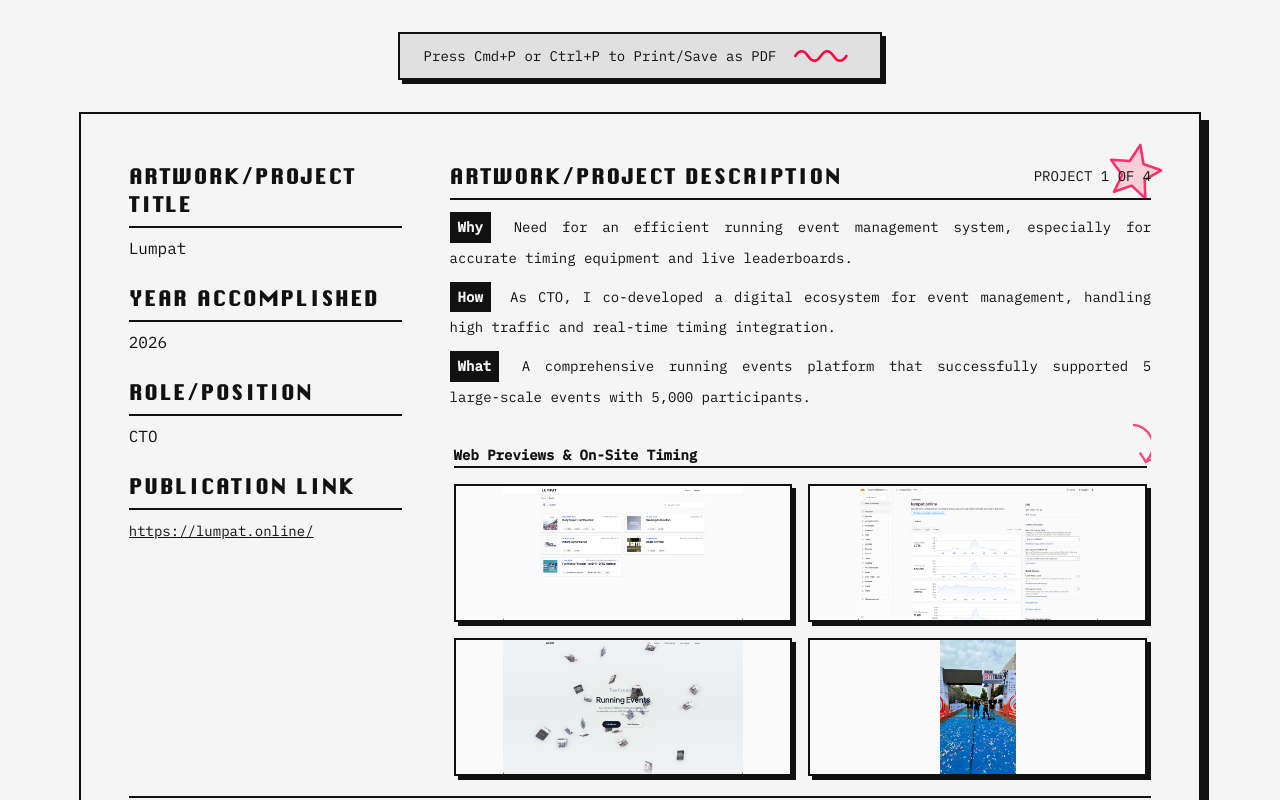
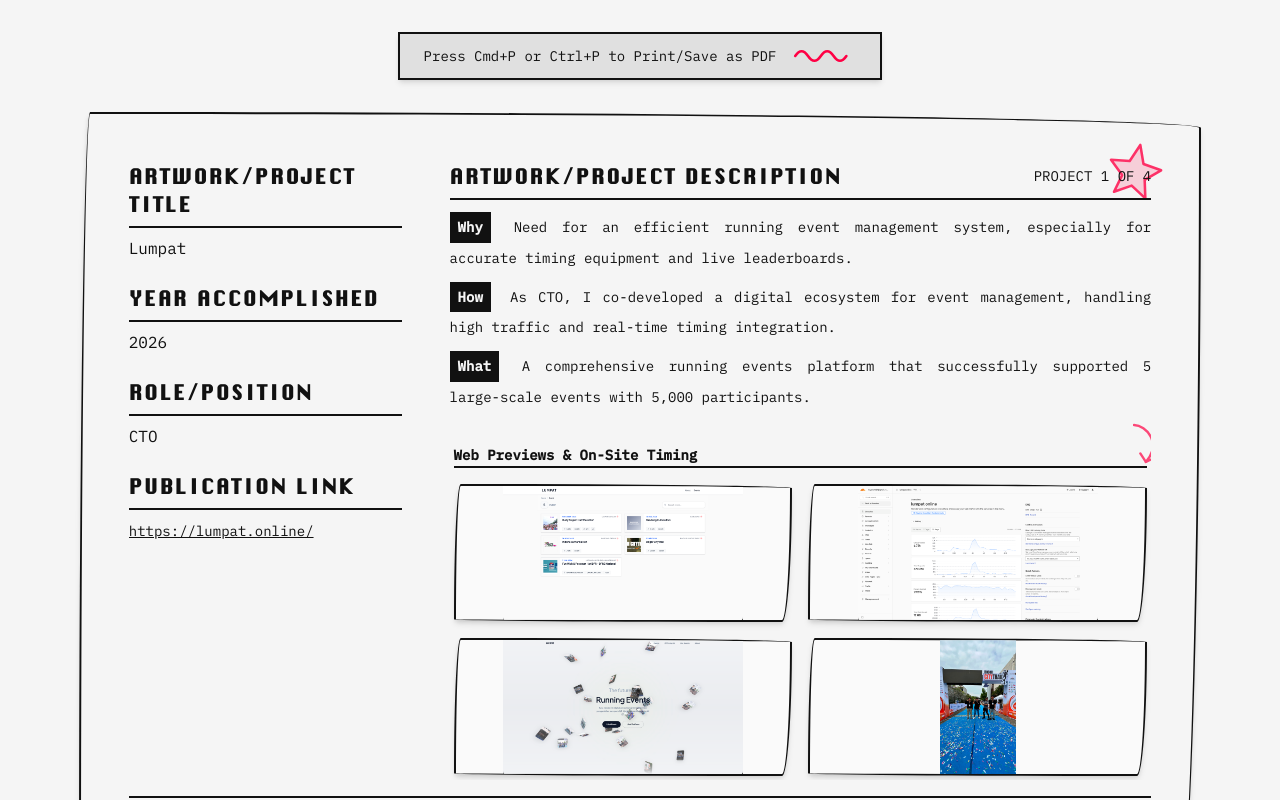
Before and after one commit to aryakamwys/portofolio-arya, a Next.js app: page /academy in a window 1280 px wide. Built offline with nearby package versions, Linux system fonts and the light colour scheme.

Commit message:
style: Apply organic wavy borders instead of brutalist shadows

```diff
--- a/src/app/academy/page.tsx
+++ b/src/app/academy/page.tsx
@@ -61,10 +61,10 @@
             <SwirlyArrowDown className="absolute -top-6 -right-6 w-12 h-12 text-[var(--color-accent)] opacity-70 rotate-12" />
             <p className="font-mono text-[14px] font-bold border-b-2 border-[var(--color-navy)] mb-2">Web Previews & On-Site Timing</p>
             <div className="grid grid-cols-2 grid-rows-2 gap-4 flex-1 min-h-0">
-              <img src="/academy-assets/lumpat/Screenshot%202026-06-17%20at%2017.13.14.png" alt="Lumpat Web Preview 1" className="object-contain bg-white/50 w-full h-full border-2 border-[var(--color-navy)] shadow-[4px_4px_0_0_var(--color-navy)]" />
-              <img src="/academy-assets/lumpat/Screenshot%202026-06-17%20at%2017.14.49.png" alt="Lumpat Web Preview 2" className="object-contain bg-white/50 w-full h-full border-2 border-[var(--color-navy)] shadow-[4px_4px_0_0_var(--color-navy)]" />
-              <img src="/academy-assets/lumpat/Screenshot%202026-06-17%20at%2017.14.03%201.png" alt="Lumpat Web Preview 3" className="object-contain bg-white/50 w-full h-full border-2 border-[var(--color-navy)] shadow-[4px_4px_0_0_var(--color-navy)]" />
-              <img src="/academy-assets/lumpat/WhatsApp%20Image%202026-06-12%20at%2021.44.23.jpeg" alt="Lumpat Timing Setup" className="object-contain bg-white/50 w-full h-full border-2 border-[var(--color-navy)] shadow-[4px_4px_0_0_var(--color-navy)]" />
+              <img src="/academy-assets/lumpat/Screenshot%202026-06-17%20at%2017.13.14.png" alt="Lumpat Web Preview 1" className="object-contain bg-white/50 w-full h-full border-2 border-[var(--color-navy)] rounded-[2%_98%_3%_97%/97%_3%_98%_2%] shadow-md" />
+              <img src="/academy-assets/lumpat/Screenshot%202026-06-17%20at%2017.14.49.png" alt="Lumpat Web Preview 2" className="object-contain bg-white/50 w-full h-full border-2 border-[var(--color-navy)] rounded-[2%_98%_3%_97%/97%_3%_98%_2%] shadow-md" />
+              <img src="/academy-assets/lumpat/Screenshot%202026-06-17%20at%2017.14.03%201.png" alt="Lumpat Web Preview 3" className="object-contain bg-white/50 w-full h-full border-2 border-[var(--color-navy)] rounded-[2%_98%_3%_97%/97%_3%_98%_2%] shadow-md" />
+              <img src="/academy-assets/lumpat/WhatsApp%20Image%202026-06-12%20at%2021.44.23.jpeg" alt="Lumpat Timing Setup" className="object-contain bg-white/50 w-full h-full border-2 border-[var(--color-navy)] rounded-[2%_98%_3%_97%/97%_3%_98%_2%] shadow-md" />
             </div>
           </div>
         );
@@ -73,10 +73,10 @@
           <div className="flex flex-col gap-2 h-full w-full relative">
             <p className="font-mono text-[14px] font-bold border-b-2 border-[var(--color-navy)] mb-2">Dashboard & Singapore Showcase</p>
             <div className="grid grid-cols-2 gap-4 flex-1 min-h-0">
-              <img src="/academy-assets/hawa/Screenshot%202026-06-17%20at%2017.16.38.png" alt="Hawa App Preview 1" className="object-contain bg-white/50 w-full h-full border-2 border-[var(--color-navy)] shadow-[4px_4px_0_0_var(--color-navy)]" />
-              <img src="/academy-assets/hawa/Screenshot%202026-06-17%20at%2017.17.45.png" alt="Hawa App Preview 2" className="object-contain bg-white/50 w-full h-full border-2 border-[var(--color-navy)] shadow-[4px_4px_0_0_var(--color-navy)]" />
+              <img src="/academy-assets/hawa/Screenshot%202026-06-17%20at%2017.16.38.png" alt="Hawa App Preview 1" className="object-contain bg-white/50 w-full h-full border-2 border-[var(--color-navy)] rounded-[2%_98%_3%_97%/97%_3%_98%_2%] shadow-md" />
+              <img src="/academy-assets/hawa/Screenshot%202026-06-17%20at%2017.17.45.png" alt="Hawa App Preview 2" className="object-contain bg-white/50 w-full h-full border-2 border-[var(--color-navy)] rounded-[2%_98%_3%_97%/97%_3%_98%_2%] shadow-md" />
             </div>
-            <div className="mt-2 bg-[var(--color-cream)] border-2 border-[var(--color-navy)] p-3 shadow-[4px_4px_0_0_var(--color-navy)] relative">
+            <div className="mt-2 bg-[var(--color-cream)] border-2 border-[var(--color-navy)] p-3 rounded-[2%_98%_3%_97%/97%_3%_98%_2%] shadow-md relative">
                <SmileyFace className="absolute -top-8 -left-4 w-12 h-12 text-yellow-500 -rotate-12" />
                <p className="font-bold text-[14px] leading-tight ml-4">Result: Our team was selected to present the project at the YDCT Global Summit in Singapore! 🇸🇬</p>
                <a href="https://www.linkedin.com/posts/muhammadaryakamal_climatetech-airquality-bandung-activity-7427930531532828672-zuWG?utm_source=share&utm_medium=member_desktop&rcm=ACoAAEPzrBABMwHE4Lo-2hIwqFNUDNQMn1NHGlQ" target="_blank" rel="noreferrer" className="text-blue-600 underline text-xs mt-1 ml-4 inline-block font-mono">View LinkedIn Post ↗</a>
@@ -88,11 +88,11 @@
           <div className="flex flex-col gap-2 h-full w-full relative">
             <p className="font-mono text-[14px] font-bold border-b-2 border-[var(--color-navy)] mb-2">Mobile App Screens</p>
             <div className="flex gap-4 flex-1 justify-center items-center min-h-0">
-              <img src="/academy-assets/prenava/Screenshot%202026-06-17%20at%2017.19.54.png" alt="Prenava App 1" className="object-contain bg-white/50 h-full max-h-[220px] border-2 border-[var(--color-navy)] shadow-[4px_4px_0_0_var(--color-navy)]" />
-              <img src="/academy-assets/prenava/Screenshot%202026-06-17%20at%2017.23.06.png" alt="Prenava App 2" className="object-contain bg-white/50 h-full max-h-[220px] border-2 border-[var(--color-navy)] shadow-[4px_4px_0_0_var(--color-navy)]" />
-              <img src="/academy-assets/prenava/Screenshot%202026-06-17%20at%2017.25.26.png" alt="Prenava App 3" className="object-contain bg-white/50 h-full max-h-[220px] border-2 border-[var(--color-navy)] shadow-[4px_4px_0_0_var(--color-navy)]" />
+              <img src="/academy-assets/prenava/Screenshot%202026-06-17%20at%2017.19.54.png" alt="Prenava App 1" className="object-contain bg-white/50 h-full max-h-[220px] border-2 border-[var(--color-navy)] rounded-[2%_98%_3%_97%/97%_3%_98%_2%] shadow-md" />
+              <img src="/academy-assets/prenava/Screenshot%202026-06-17%20at%2017.23.06.png" alt="Prenava App 2" className="object-contain bg-white/50 h-full max-h-[220px] border-2 border-[var(--color-navy)] rounded-[2%_98%_3%_97%/97%_3%_98%_2%] shadow-md" />
+              <img src="/academy-assets/prenava/Screenshot%202026-06-17%20at%2017.25.26.png" alt="Prenava App 3" className="object-contain bg-white/50 h-full max-h-[220px] border-2 border-[var(--color-navy)] rounded-[2%_98%_3%_97%/97%_3%_98%_2%] shadow-md" />
             </div>
-            <div className="mt-2 bg-[var(--color-cream)] border-2 border-[var(--color-navy)] p-3 shadow-[4px_4px_0_0_var(--color-navy)] text-center relative">
+            <div className="mt-2 bg-[var(--color-cream)] border-2 border-[var(--color-navy)] p-3 rounded-[2%_98%_3%_97%/97%_3%_98%_2%] shadow-md text-center relative">
                <Sparkle className="absolute -top-6 -right-4 w-10 h-10 text-[var(--color-accent)] animate-pulse" />
                <Sparkle className="absolute -bottom-4 -left-4 w-8 h-8 text-yellow-500" />
                <p className="font-bold text-[16px]">The app is already up and available on the Google Playstore!</p>
@@ -104,7 +104,7 @@
           <div className="flex flex-col gap-2 h-full w-full relative">
             <p className="font-mono text-[14px] font-bold border-b-2 border-[var(--color-navy)] mb-2">EISD Hackathon 2025 Highlights</p>
             <div className="flex gap-4 flex-1 min-h-0">
-               <div className="flex-1 bg-[var(--color-cream)] border-2 border-[var(--color-navy)] p-5 shadow-[4px_4px_0_0_var(--color-navy)] flex flex-col justify-center relative">
+               <div className="flex-1 bg-[var(--color-cream)] border-2 border-[var(--color-navy)] p-5 rounded-[2%_98%_3%_97%/97%_3%_98%_2%] shadow-md flex flex-col justify-center relative">
                   <HandDrawnStar className="absolute -top-5 -left-5 w-12 h-12 text-[var(--color-accent)] -rotate-12" />
                   <h4 className="font-bold text-xl mb-1">ESD Laboratory</h4>
                   <p className="text-sm mb-4 border-b border-[var(--color-navy)] pb-2">Competition Division Coordinator (1 yr 2 mos)</p>
@@ -113,10 +113,10 @@
                     <p className="italic text-sm">Created and organized the EISD Hackathon 2025</p>
                   </div>
                </div>
-               <div className="flex-1 border-2 border-[var(--color-navy)] shadow-[4px_4px_0_0_var(--color-navy)] bg-zinc-900 flex items-center justify-center p-2 relative overflow-hidden">
+               <div className="flex-1 border-2 border-[var(--color-navy)] rounded-[2%_98%_3%_97%/97%_3%_98%_2%] shadow-md bg-zinc-900 rounded-2xl flex items-center justify-center p-2 relative overflow-hidden">
                   <div className="text-center z-10 text-white p-4">
                     <p className="mb-3 font-bold text-lg">Hackathon Aftermovie</p>
-                    <a href="https://www.instagram.com/eisdcompetition/reel/DS1gLTBAn-_/" target="_blank" rel="noreferrer" className="inline-block bg-white text-black px-4 py-2 font-bold border-2 border-black hover:bg-gray-200 transition">Watch Reel on Instagram ↗</a>
+                    <a href="https://www.instagram.com/eisdcompetition/reel/DS1gLTBAn-_/" target="_blank" rel="noreferrer" className="inline-block bg-white text-black px-4 py-2 font-bold border-2 border-black/20 hover:bg-gray-200 transition">Watch Reel on Instagram ↗</a>
                   </div>
                   <div className="absolute inset-0 opacity-20 bg-gradient-to-tr from-purple-600 to-orange-500"></div>
                   <SwirlyArrow className="absolute bottom-4 left-4 w-12 h-12 text-white opacity-50 -rotate-45" />
@@ -147,7 +147,7 @@
       <div className="absolute inset-0 z-[100] h-screen w-screen overflow-y-auto bg-[var(--color-canvas)] text-[var(--color-navy)] print:h-auto print:w-auto print:overflow-visible font-sans">
         <div className="mx-auto flex w-full flex-col items-center bg-[var(--color-canvas)] pb-20 print:bg-white print:pb-0">
 
-          <div className="my-8 rounded-none border-2 border-[var(--color-navy)] bg-[var(--color-cream)] px-6 py-3 text-sm font-mono shadow-[4px_4px_0_0_var(--color-navy)] print:hidden flex items-center gap-4">
+          <div className="my-8 rounded-none border-2 border-[var(--color-navy)] bg-[var(--color-cream)] px-6 py-3 text-sm font-mono rounded-[2%_98%_3%_97%/97%_3%_98%_2%] shadow-md print:hidden flex items-center gap-4">
             <span>Press Cmd+P or Ctrl+P to Print/Save as PDF</span>
             <Squiggle className="w-16 h-4 text-[var(--color-accent)]" />
           </div>
@@ -165,7 +165,7 @@
             return (
               <section
                 key={project.name}
-                className="relative flex flex-col justify-between mb-12 w-[297mm] h-[210mm] border-2 border-[var(--color-navy)] bg-[var(--color-canvas)] p-12 shadow-[8px_8px_0_0_var(--color-navy)] print:mb-0 print:border-none print:shadow-none print:break-after-page print:p-12 box-border overflow-hidden"
+                className="relative flex flex-col justify-between mb-12 w-[297mm] h-[210mm] border-2 border-[var(--color-navy)] bg-[var(--color-canvas)] p-12 rounded-[1%_99%_2%_98%/98%_2%_99%_1%] shadow-md print:mb-0 print:border-none print:shadow-none print:break-after-page print:p-12 box-border overflow-hidden"
               >
                 {/* Decorative Doodle for each page */}
                 {index === 0 && <HandDrawnStar className="absolute top-6 right-8 w-16 h-16 text-[var(--color-accent)] rotate-12 opacity-80" />}
```
